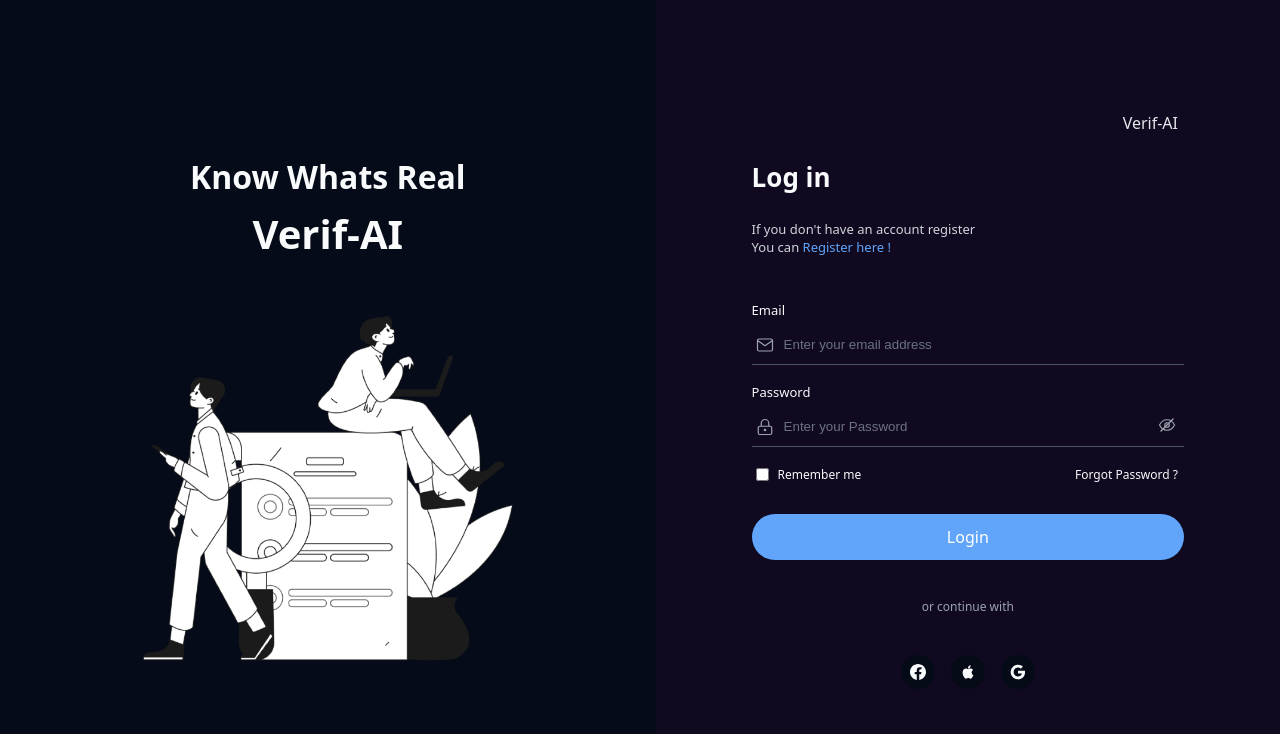
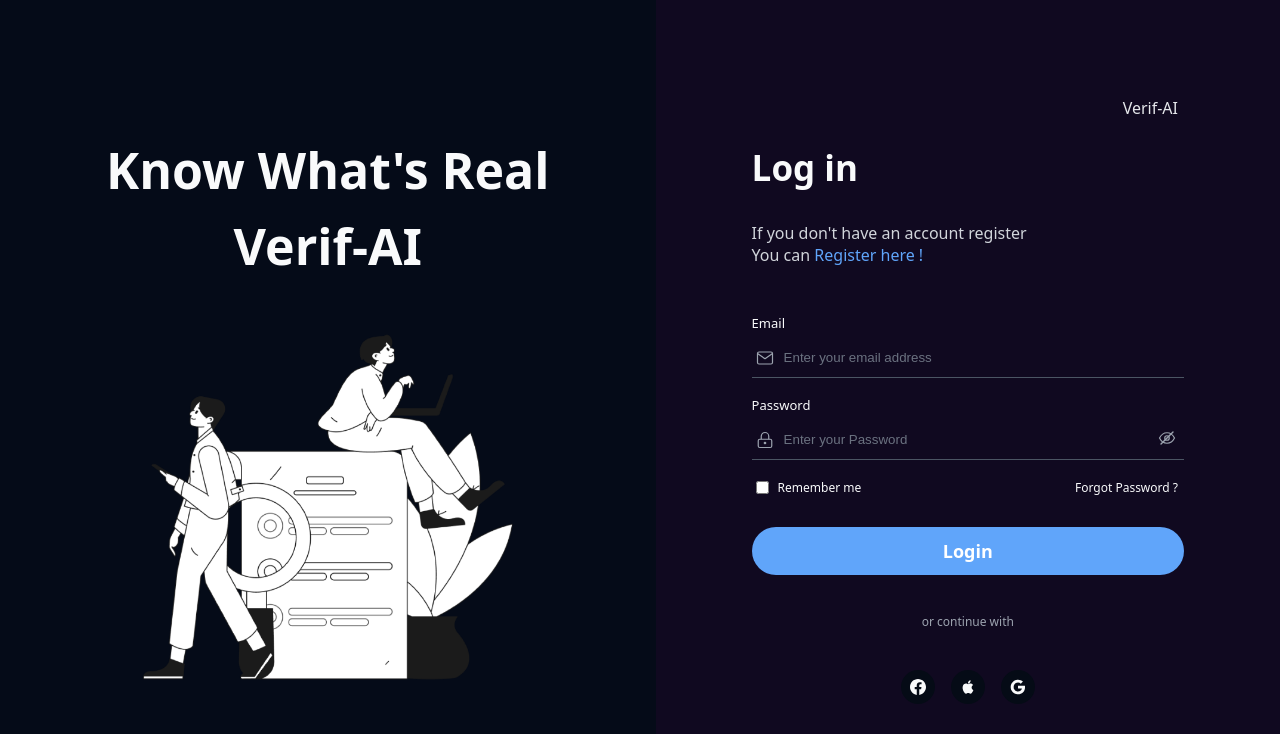
Before and after one commit to ManokManokManok/Verif-AI, a React (Vite) app in the folder frontend/: page /login in a window 1280 px wide. Shown: the top 734 px of the page. Built offline with nearby package versions, Linux system fonts and the light colour scheme; no server answers.

Commit message:
A bit of POLISHED in Login/Signup Page, Landing, Detection, and Chatbot

```diff
--- a/frontend/index.html
+++ b/frontend/index.html
@@ -3,7 +3,7 @@
   <head>
     <meta charset="UTF-8" />
     <meta name="viewport" content="width=device-width, initial-scale=1.0" />
-    <title>VerifAI</title>
+    <title>Verif-AI</title>
     <link
       rel="preconnect"
       href="https://fonts.googleapis.com"
--- a/frontend/src/index.css
+++ b/frontend/src/index.css
@@ -109,6 +109,8 @@ button {
 .nav__login {
   padding: 12px 22px;
   border-radius: 999px;
+  font-size: 18px;
+  font-weight: 600;
   background: #111827;
   color: #ffffff;
   border: 1px solid #374151;
@@ -182,7 +184,6 @@ button {
   height: 100%;
   object-fit: cover;
   display: block;
-}
 }
 
 .carousel__panel {
@@ -292,14 +293,14 @@ button {
 }
 
 .auth__tagline {
-  font-size: 32px;
+  font-size: 50px;
   font-weight: 600;
   margin: 0;
 }
 
 .auth__brand {
   margin-top: 8px;
-  font-size: 40px;
+  font-size: 50px;
   font-weight: 700;
   margin-bottom: 0;
 }
@@ -332,13 +333,13 @@ button {
 
 .auth__title {
   margin-top: 24px;
-  font-size: 26px;
-  font-weight: 600;
+  font-size: 35px;
+  font-weight: bold;
 }
 
 .auth__subtitle {
   margin-top: 8px;
-  font-size: 13px;
+  font-size: 16px;
   color: #d1d5db;
 }
 
@@ -608,14 +609,14 @@ button {
 
 .detect__title {
   margin: 0;
-  font-size: 34px;
+  font-size: 40px;
   font-weight: 700;
 }
 
 .detect__subtitle {
   margin: 12px 0 0;
   color: #d1d5db;
-  font-size: 14px;
+  font-size: 18px;
   max-width: 520px;
 }
 
@@ -752,6 +753,7 @@ button {
 .auth__primary {
   margin-top: 12px;
   padding: 12px;
+  font-size: 18px;
   border-radius: 999px;
   background: #60a5fa;
   color: #ffffff;
--- a/frontend/src/pages/AIChatbot.jsx
+++ b/frontend/src/pages/AIChatbot.jsx
@@ -72,7 +72,7 @@ function AIChatbot() {
       <div className="detect__main">
         <header className="nav nav--detect">
           <div className="brand brand--small">
-            [INSERT LOGO / Verf AI] Fraud Detection
+            [INSERT LOGO / Verif-AI] Fraud Detection
           </div>
           <nav className="nav__links">
             <button
@@ -104,12 +104,12 @@ function AIChatbot() {
             type="button"
             onClick={() => navigate(isLoggedIn ? '/detection' : '/login')}
           >
-            {isLoggedIn ? 'Profile' : 'Login/Signup'}
+            {isLoggedIn ? 'Profile' : 'Login / Signup'}
           </button>
         </header>
 
         <main className="detect__content">
-          <h1 className="detect__title">Welcome to VerfAI Guidance</h1>
+          <h1 className="detect__title">Welcome to Verif-AI Guidance</h1>
           <p className="detect__subtitle">What do you need help with?</p>
 
           <div className="detect__inputRow">
--- a/frontend/src/pages/Detection.jsx
+++ b/frontend/src/pages/Detection.jsx
@@ -71,7 +71,7 @@ function Detection() {
 
       <div className="detect__main">
         <header className="nav nav--detect">
-          <div className="brand brand--small">[INSERT LOGO / Verf AI] Fraud Detection</div>
+          <div className="brand brand--small">[INSERT LOGO / Verif-AI] Fraud Detection</div>
           <nav className="nav__links">
             <button className="nav__link nav__btn" type="button" onClick={() => navigate('/')}>
               About us
@@ -95,12 +95,12 @@ function Detection() {
             type="button"
             onClick={() => navigate(isLoggedIn ? '/' : '/login')}
           >
-            {isLoggedIn ? 'Profile' : 'Login/Signup'}
+            {isLoggedIn ? 'Profile' : 'Login / Signup'}
           </button>
         </header>
 
         <main className="detect__content">
-          <h1 className="detect__title">Welcome to VerfAI fraud detection</h1>
+          <h1 className="detect__title">Welcome to Verif-AI Fraud Detection</h1>
           <p className="detect__subtitle">
             Write the promo/message you want to analyze, or press the plus button to submit a file
           </p>
--- a/frontend/src/pages/Landing.jsx
+++ b/frontend/src/pages/Landing.jsx
@@ -80,7 +80,7 @@ function Landing() {
   return (
     <div className="page page--landing">
       <header className="nav">
-        <div className="brand">VerifAI</div>
+        <div className="brand">Verif-AI</div>
         <nav className="nav__links">
           <button className="nav__link nav__btn" type="button">About us</button>
           <button className="nav__link nav__btn" type="button" onClick={() => navigate('/detection')}>Detection</button>
@@ -88,7 +88,7 @@ function Landing() {
           <button className="nav__link nav__btn" type="button">Membership</button>
         </nav>
         <button className="nav__login" type="button" onClick={() => navigate(isLoggedIn ? '/detection' : '/login')}>
-          {isLoggedIn ? 'Profile' : 'Login/Signup'}
+          {isLoggedIn ? 'Profile' : 'Login / Signup'}
         </button>
       </header>
 
--- a/frontend/src/pages/Login.jsx
+++ b/frontend/src/pages/Login.jsx
@@ -183,7 +183,7 @@ function Login() {
     <div className="auth auth--login">
       <div className="auth__panel auth__panel--left">
         <div className="auth__overlay">
-          <p className="auth__tagline">Know Whats Real</p>
+          <p className="auth__tagline">Know What's Real</p>
           <p className="auth__brand">Verif-AI</p>
         </div>
         <img src={loginImage} alt="Login illustration" className="auth__image" />
@@ -269,7 +269,7 @@ function Login() {
           {error && <p className="auth__error">{error}</p>}
 
           <button type="submit" className="auth__primary">
-            {loading ? 'Logging in…' : 'Login'}
+            <strong>{loading ? 'Logging in…' : 'Login'}</strong>
           </button>
 
           <p className="auth__or">or continue with</p>
--- a/frontend/src/pages/Signup.jsx
+++ b/frontend/src/pages/Signup.jsx
@@ -286,7 +286,7 @@ function Signup() {
           {error && <p className="auth__error">{error}</p>}
 
           <button type="submit" className="auth__primary">
-            {loading ? 'Registering…' : 'Register'}
+            <strong>{loading ? 'Registering…' : 'Register'}</strong>
           </button>
         </form>
       </div>
```
